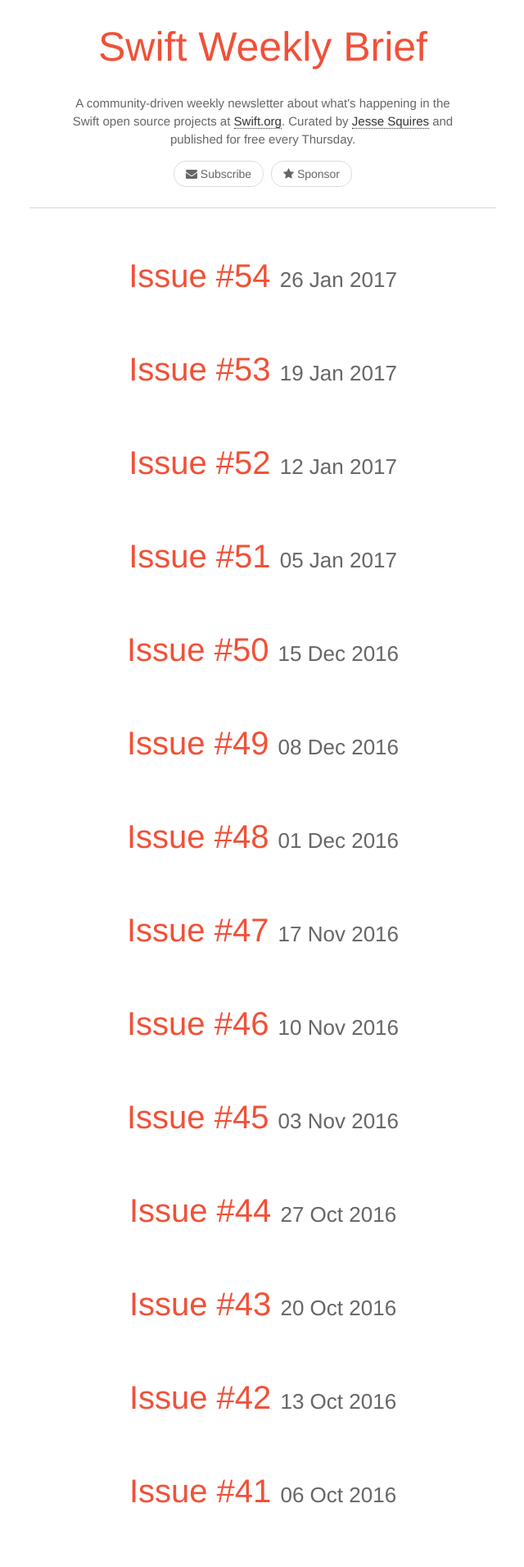
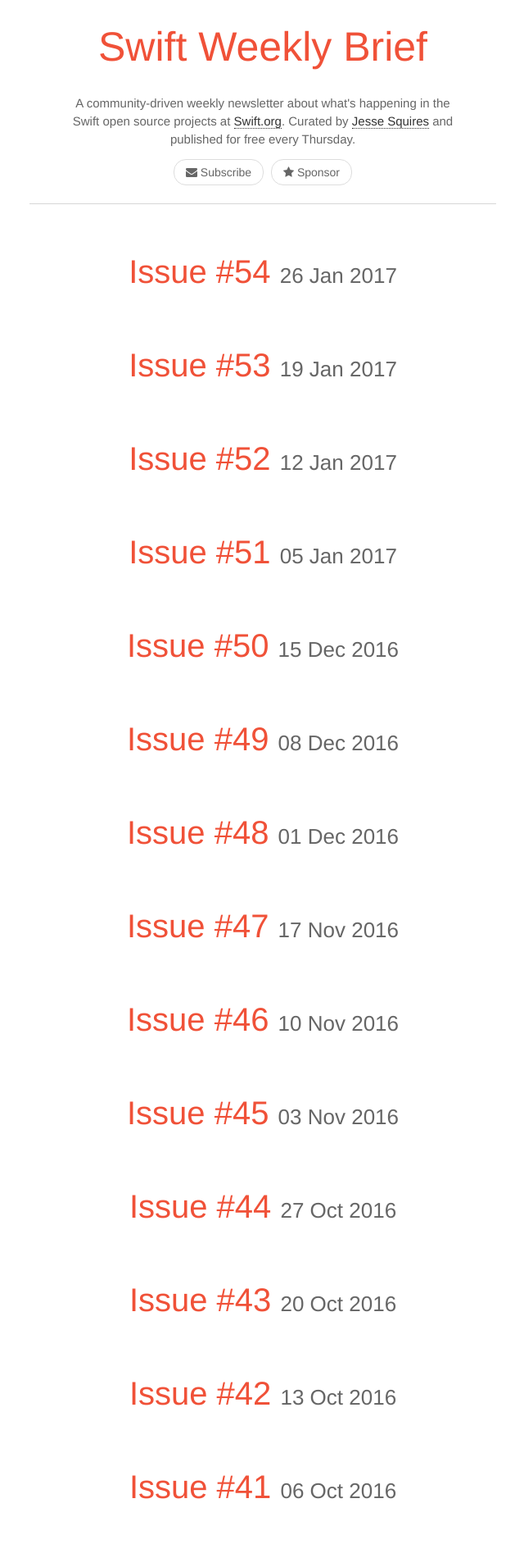
Before and after one commit to SwiftWeekly/swiftweekly.github.io, a Jekyll site: the page built from index.html, in a window 1280 px wide. Shown: the top 1911 px of the page at 82% size, without its empty margins (319-959 px from the left). Built offline with Jekyll 4.4.1, drawn with Linux system fonts in a browser that asks for light colours.

Commit message:
adjust styles

```diff
--- a/css/style.css
+++ b/css/style.css
@@ -145,6 +145,11 @@
 
 /* SUBSCRIBE */
 
+.pager {
+   margin-top: 1rem;
+   margin-bottom: 0.5rem;
+}
+
 .subscribe a,
 .subscribe a:visited {
    color: #666666;
@@ -163,13 +168,13 @@
 
 .subscribe ul li {
    display: inline-block;
-   padding: 0.5rem 0.25rem 0.5rem 0.25rem;
+   padding: 0.25rem;
 }
 
 .social ul li a {
    border-width: 0px;
-   margin-left: 0.5rem;
-   margin-right: 0.5rem;
+   padding-left: 0.5rem;
+   padding-right: 0.5rem;
 }
 
 /* AUTHORS */
```
